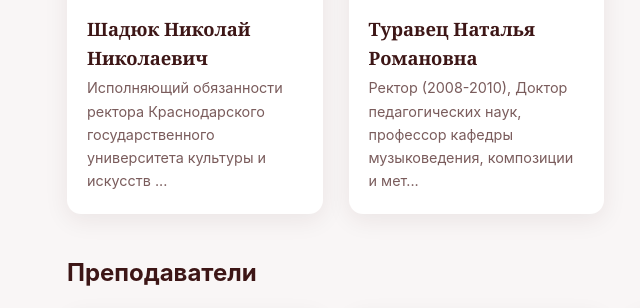
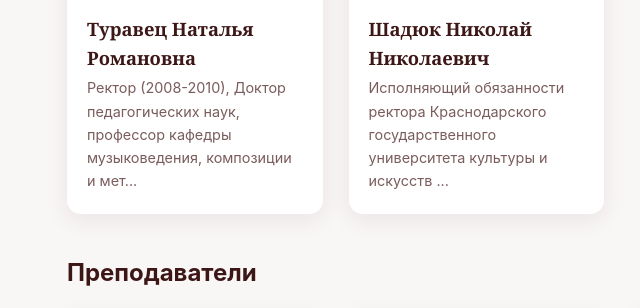
Before and after one commit to chuxlee/golden-shelf, a Jekyll site: the page built from index.html, in a window 1280 px wide and 900 px high, scrolled down 1311 px, cut to the strip 244-552 px from the top of the window. Shown: the whole strip, without its empty margins (23-663 px from the left). Built offline with Jekyll 4.4.1, drawn with Linux system fonts in a browser that asks for light colours.

Commit message:
Correct rector classification and chronological order

```diff
--- a/_layouts/home.html
+++ b/_layouts/home.html
@@ -47,7 +47,7 @@
 
   <!-- СПИСОК ПРЕПОДАВАТЕЛЕЙ -->
   <div id="persons-list" class="search-content active">
-    {% assign rectors = site.persons | where: "is_rector", true %}
+    {% assign rectors = site.persons | where: "is_rector", true | sort: "rector_order" %}
     {% if rectors.size > 0 %}
     <section class="person-group" aria-labelledby="rectors-heading">
       <h2 id="rectors-heading">Ректоры КГИК</h2>
```
